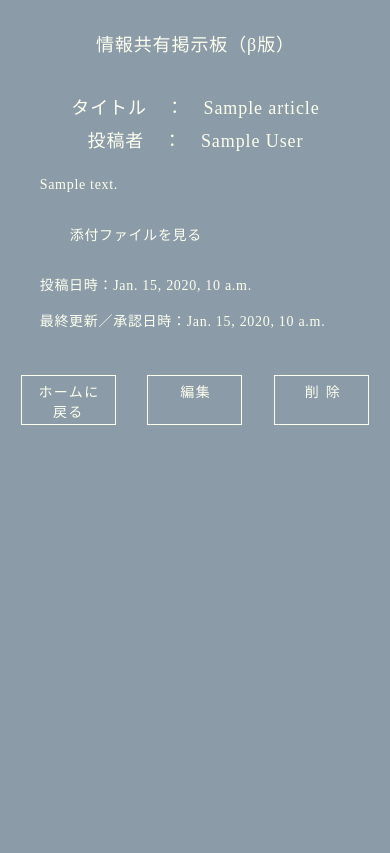
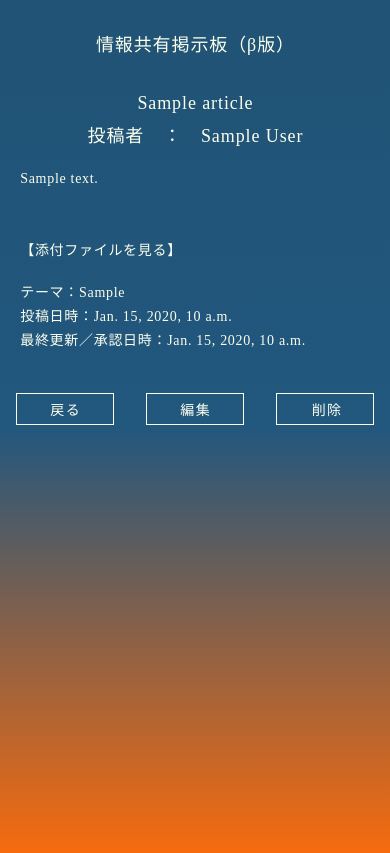
Before and after one commit to ithachioji147/Django_bbs, a Django app: template bbs/templates/main/detail.html in a window 390 px wide. Run offline with Django 3.2, Linux system fonts and the light colour scheme; the template is opened without the code that fills it: most values are stand-ins (such as "Sample title", 1, 10 or a date in 2020).

Commit message:
UI designs and functions temp-fix

```diff
--- a/bbs/bbs/settings.py
+++ b/bbs/bbs/settings.py
@@ -134,3 +134,6 @@ MEDIA_ROOT = os.path.join(BASE_DIR, 'media')
 MEDIA_URL = '/media/'
 
 SESSION_COOKIE_AGE = 30 * 24 * 60 * 60
+
+# SLACK_WEBHOOK_URL = config.get('Webhook', 'URL') #対応中
+SLACK_WEBHOOK_URL = 'https://example.com'
--- a/bbs/main/forms.py
+++ b/bbs/main/forms.py
@@ -16,10 +16,6 @@ class ArticleForm(ModelForm):
             self.fields['status'].disabled = True
 
 
-        # if 'user' in kwargs and kwargs['user'].is_staff:  # models側で指定しているので不要では？
-        #     self.fields['status'].widget = forms.Select()
-        #     self.fields['status'].queryset = Article.STATUS_CHOICES
-
     # def cleand_data(self):  #  バリデーションチェック（調べ中）
     #     passcode = self.cleand_data['passcode']
     #     if not passcode:
--- a/bbs/main/models.py
+++ b/bbs/main/models.py
@@ -1,8 +1,8 @@
 from django.db import models
 from django.core.exceptions import ValidationError
-from django.db.models.signals import pre_save
-from django.dispatch import receiver
-from django.utils import timezone
+# from django.db.models.signals import pre_save
+# from django.dispatch import receiver
+# from django.utils import timezone
 
 
 def validate_file_size(value):
--- a/bbs/main/urls.py
+++ b/bbs/main/urls.py
@@ -7,7 +7,6 @@ from django.conf.urls.static import static
 app_name = 'main'
 urlpatterns = [
     path('login/', LoginView.as_view(redirect_authenticated_user=True, template_name='main/login.html'), name='login'),
-    # path('logout/', LogoutView.as_view(), name='logout'),
     path('logout/', LogoutView.as_view(template_name='main/logout.html'), name='logout'),
     path('', views.index, name='index'),
     path('list/', views.get_filtered_articles, name='get_filtered_articles'),
--- a/bbs/static/main/style.css
+++ b/bbs/static/main/style.css
@@ -1,4 +1,4 @@
-/* リセット */
+/* ------- リセット ------- */
 * {
     box-sizing: border-box;
     margin: 0;
@@ -11,22 +11,30 @@
     text-indent: 0.05em;
 }
 
+
+/* ------- 共通の色の設定 ------- */
 :root {
     --main-color: #8B9BA8;
     --main-font-color: #FCFFED;
+    --transparent: rgba(255,255,255,0);
     --emphasis: #FFC436;
     --disabled: #3B4B58;
 }
 
+
+/* ------- 共通部分 ------- */
 a {
     color: var(--main-font-color);
     text-decoration: none;
     }
 
+
+/* ------- 全体 ------- */
 .wrapper {
     width: 100%;
     margin: 0 auto;
-    background-color: var(--main-color);
+    /* ------- background-color: var(--main-color); ------- */
+    background: linear-gradient(180deg,#205375,#22577E,#F66B0E);
     color: var(--main-font-color);
     text-align: center;
 }
@@ -54,8 +62,7 @@ header {
 }
 
 
-
-/* プルダウン関連の設定 */
+/* ------- プルダウン関連の設定 ------- */
 .pulldown-area {
     height: 70px;
     padding-top: 10px;
@@ -75,30 +82,35 @@ header {
     display: none;
 }
 
-@media screen and (max-width:428px) {
 
-}
-
-
-/* ボタン関連の設定 */
-.verticalmargin {
+/* ------- ボタン関連の設定 ------- */
+.button-area {
     margin: 20px 0px;
 }
 
-.button-area {
+.buttons-area {
     display: flex;
     justify-content: space-around;
-    height: 45px;
-    padding: 5px;
+    margin: 10px 0px;
 }
 
 .btn-in-form {
-    background-color: var(--main-color);
+    display: inline;
+    width: 100%;
+    height: 100%;
+    /* background-color: var(--main-color); */
+    background-color: var(--transparent);
     color: var(--main-font-color);
     font-size: 14px;
     text-align: center;
-    letter-spacing: 0.5em;
-    text-indent: 0.5em;
+    letter-spacing: 0.2em;
+    text-indent: 0.2em;
+    cursor: pointer;
+}
+
+.btn-in-form:hover {
+    color: var(--emphasis);
+    transition: 0.5s;
 }
 
 .btn {
@@ -106,7 +118,8 @@ header {
     margin: 0 auto;
     padding: 5px 20px;
     border: 1px solid var(--main-font-color);
-    background-color: var(--main-color);
+    /* background-color: var(--main-color); */
+    background-color: var(--transparent);
     color: var(--main-font-color);
     font-size: 14px;
     text-align: center;
@@ -117,11 +130,6 @@ header {
 
 .btn:hover {
     border: 1px solid var(--emphasis);
-    color: var(--emphasis);
-    transition: 0.5s;
-}
-
-.btn-in-form:hover {
     color: var(--emphasis);
     transition: 0.5s;
 }
@@ -147,28 +155,25 @@ header {
 }
 
 @media screen and (max-width:778px) {
-    .btn {
-        height: 50px;
+    .btn-in-form {
+        letter-spacing: 0.1em;
+        text-indent: 0.1em;
     }
 
     .narrow3 {
         width: 25%;
-        padding: 5px 10px;
         letter-spacing: 0.1em;
         text-indent: 0.1em;
     }
 }
 
 
-
-/* 記事一覧リスト関連の設定 */
+/* ------- 記事リスト関連の設定 ------- */
 .list table {
     margin: 0 auto;
 }
 
 .list table th, td {
-    /* display: flexbox;
-    justify-content: space-evenly; */
     line-height: normal;
     min-width: 120px;
     padding: 0 12px;
@@ -197,11 +202,21 @@ header {
     transition: 0.5s;
 }
 
+.hide-when-small {
+    display: table-cell;
+}
 
+@media screen and (max-width:560px) {
+    .hide-when-small {
+        display: none;
+    }
+}
 
-/* 記事詳細関連の設定 */
+/* ------- 記事詳細エリア関連の設定 ------- */
 .detail {
-    margin-bottom: 15px;
+    width: 90%;
+    margin: 0 auto;
+    margin-bottom: 20px;
 }
 
 .detail h3 {
@@ -211,25 +226,46 @@ header {
 .detail-contents {
     width: 80%;
     margin: 0 auto;
-    margin-bottom: 30px;
+    margin-bottom: 40px;
     line-height: 30px;
     text-align: left;
+    overflow-wrap: break-word;
 }
 
-.detail-contents a {
-    padding: 0px 30px;
-    line-height: 65px;
+.detail-attachment {
+    width: 80%;
+    line-height: 60px;
+}
+
+.detail-contents a:hover {
+    color: var(--emphasis);
+    transition: 0.5s;
+}
+
+.detail-contents p {
+    line-height: 24px;
+}
+
+@media screen and (max-width:778px) {
+    .detail-contents {
+        width: 90%;
+    }
+
+    .detail-contents a {
+        width: 90%;
+    }
 }
 
 
-/* 記事編集エリア関連の設定 */
+/* ------- 記事編集エリア関連の設定 ------- */
 .article-area {
     width: 80%;
     margin: 0 auto;
 }
 
 .article-area table {
-    margin-bottom: 15px;
+    margin: 0 auto;
+    margin-bottom: 20px;
 }
 
 .article-area table tr {
@@ -249,16 +285,23 @@ header {
 
 .article-area table td input {
     width: 100%;
-    line-height: 30px;
+    padding: 3px;
+    line-height: 24px;
 }
 
 .article-area table td textarea {
     width: 100%;
     height: 150px;
     margin: 7px 0px;
+    padding: 3px;
     vertical-align: middle;
 }
 
 .article-area table p {
     line-height: normal;
 }
+
+.article-area a:hover {
+    color: var(--emphasis);
+    transition: 0.5s;
+}
--- a/bbs/templates/main/detail.html
+++ b/bbs/templates/main/detail.html
@@ -3,30 +3,31 @@
 {% block content %}
 
 <div class="detail">
-    <h3 class="left">タイトル　：　{{ article.title }}</h3>
-    <h3 class="right">投稿者　：　{{ article.author }}</h3>
+    <h3>{{ article.title }}</h3>
+    <h3>投稿者　：　{{ article.author }}</h3>
 </div>
 <div class="detail-contents">
     {{ article.text | linebreaks | urlize }}
-
+    <br>
     {% if article.attached_file %}
-    <div>
-        <a href="{{ article.attached_file.url }}" target="_blank">添付ファイルを見る</a>
+    <div class="detail-attachment">
+        <a href="{{ article.attached_file.url }}" target="_blank">【添付ファイルを見る】</a>
     </div>
     {% endif %}
 
+    <p>テーマ：{{ article.get_theme_display }}</p>
     <p>投稿日時：{{ article.created_datetime }}<p>
     <p>最終更新／承認日時：{{ article.edited_datetime }}</p>
 </div>
 
-<div class="button-area">
+<div class="buttons-area">
 
-    <a class="btn narrow3" href="{% url 'main:index' %}">ホームに戻る</a>
+    <a class="btn narrow3" href="{% url 'main:index' %}">戻る</a>
 
     <a class="btn narrow3" href="{% url 'main:edit_article' article.pk %}">編集</a>
 
-    <form class="btn narrow3" method="post" action="{% url 'main:delete_article' article.pk %}">{% csrf_token %}
-        <button class="btn-in-form" type="submit" onclick='return confirm("本当に削除しますか？");'>削除</button>
+    <form class="btn narrow3 cancelpadding" method="post" action="{% url 'main:delete_article' article.pk %}">{% csrf_token %}
+        <button class="btn-in-form delete-text" type="submit" onclick='return confirm("本当に削除しますか？");'>削除</button>
     </form>
 
 </div>
--- a/bbs/templates/main/edit_article.html
+++ b/bbs/templates/main/edit_article.html
@@ -39,7 +39,7 @@
       <!-- {% endif %} -->
     </table>
 
-    <div class="button-area">
+    <div class="buttons-area">
       <a class="btn narrow" href="{% url 'main:index' %}">キャンセル</a>
       <button type="submit" class="btn narrow" id="saveButton">更新</button>
     </div>
--- a/bbs/templates/main/login.html
+++ b/bbs/templates/main/login.html
@@ -5,7 +5,8 @@
 <form method="post" action="{% url 'main:login' %}">
     {% csrf_token %}
     {{ form.as_p }}
-    <div class="verticalmargin">
+    <!-- <div class="verticalmargin"> -->
+    <div class="button-area">
         <button class="btn" type="submit">ログイン</button>
     </div>
 </form>
--- a/bbs/templates/main/logout.html
+++ b/bbs/templates/main/logout.html
@@ -6,7 +6,8 @@
   <p>ログアウトしました。</p>
   <p>おつかれさまでした！</p>
   <br>
-  <div class="verticalmargin">
+  <!-- <div class="verticalmargin"> -->
+  <div class="button-area">
     <a class="btn narrow" href="{% url 'main:login' %}">ログイン画面に戻る</a>
   </div>
 </div>
--- a/bbs/templates/main/new_article.html
+++ b/bbs/templates/main/new_article.html
@@ -25,19 +25,17 @@
         <th>添付ファイル</th>
         <td>{{ form.attached_file }}</td>
       </tr>
-      <!-- {% if user.is_staff %} -->
       <tr>
         <th>ステータス</th>
         <td>{{ form.status }}</td>
       </tr>
-      <!-- {% endif %} -->
       <!-- <tr>
         <th>パスコード</th>
         <td>{{ form.passcode }}</td>
       </tr> -->
     </table>
 
-    <div class="button-area">
+    <div class="buttons-area">
       <a class="btn narrow" href="{% url 'main:index' %}">キャンセル</a>
       <button type="submit" class="btn narrow">投稿</button>
     </div>
```
Also changed, not shown: bbs/main/views.py (+23 -14 lines), bbs/templates/main/index.html (+12 -23 lines), bbs/templates/main/list.html (+8 -10 lines).
